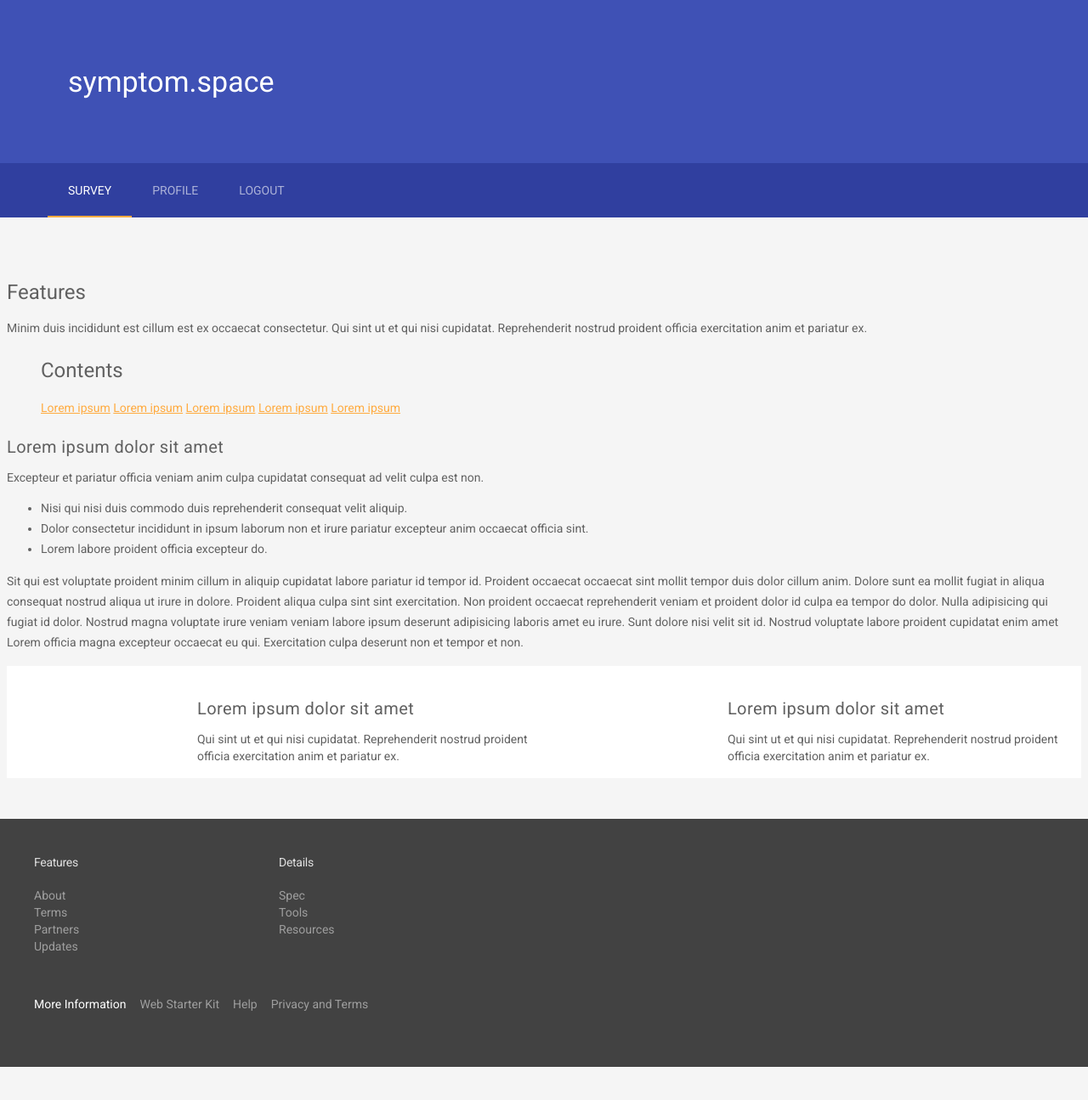
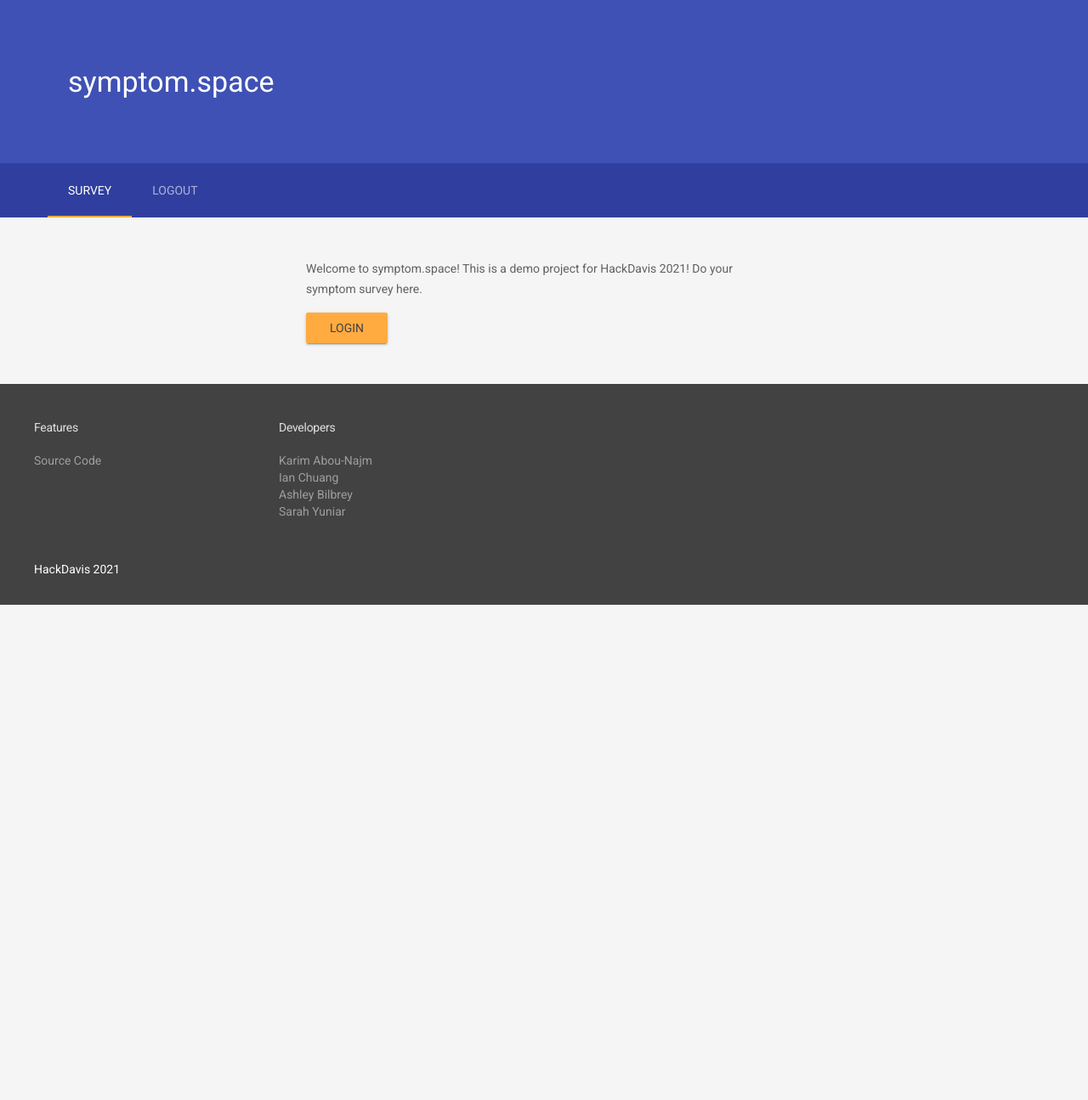
Before and after one commit to AshleyBilbrey/symptomspace, a Flask app: page /tempbase in a window 1280 px wide. Shown: the top 1295 px of the page at 85% size. Run offline with Flask 2, Linux system fonts and the light colour scheme.

Commit message:
Update base.html

```diff
--- a/templates/base.html
+++ b/templates/base.html
@@ -1,127 +1,41 @@
-<!doctype html>
-<!--
-  Material Design Lite
-  Copyright 2015 Google Inc. All rights reserved.
-
-  Licensed under the Apache License, Version 2.0 (the "License");
-  you may not use this file except in compliance with the License.
-  You may obtain a copy of the License at
-
-      https://www.apache.org/licenses/LICENSE-2.0
-
-  Unless required by applicable law or agreed to in writing, software
-  distributed under the License is distributed on an "AS IS" BASIS,
-  WITHOUT WARRANTIES OR CONDITIONS OF ANY KIND, either express or implied.
-  See the License for the specific language governing permissions and
-  limitations under the License
--->
+<!DOCTYPE html>
 <html lang="en">
-  <head>
-    <meta charset="utf-8">
-    <meta http-equiv="X-UA-Compatible" content="IE=edge">
-    <meta name="description" content="A front-end template that helps you build fast, modern mobile web apps.">
-    <meta name="viewport" content="width=device-width, initial-scale=1.0, minimum-scale=1.0">
-    <title>Material Design Lite</title>
-
-    <!-- Add to homescreen for Chrome on Android -->
-    <meta name="mobile-web-app-capable" content="yes">
-    <link rel="icon" sizes="192x192" href="images/android-desktop.png">
-
-    <!-- Add to homescreen for Safari on iOS -->
-    <meta name="apple-mobile-web-app-capable" content="yes">
-    <meta name="apple-mobile-web-app-status-bar-style" content="black">
-    <meta name="apple-mobile-web-app-title" content="Material Design Lite">
-    <link rel="apple-touch-icon-precomposed" href="images/ios-desktop.png">
-
-    <!-- Tile icon for Win8 (144x144 + tile color) -->
-    <meta name="msapplication-TileImage" content="images/touch/ms-touch-icon-144x144-precomposed.png">
-    <meta name="msapplication-TileColor" content="#3372DF">
-
-    <link rel="shortcut icon" href="images/favicon.png">
-
-    <!-- SEO: If your mobile URL is different from the desktop URL, add a canonical link to the desktop page https://developers.google.com/webmasters/smartphone-sites/feature-phones -->
-    <!--
-    <link rel="canonical" href="http://www.example.com/">
-    -->
-
+<head>
+    <meta charset="UTF-8">
+    <meta name="viewport" content="width=device-width, initial-scale=1.0">
+    <title>symptom.space</title>
     <link rel="stylesheet" href="https://fonts.googleapis.com/css?family=Roboto:regular,bold,italic,thin,light,bolditalic,black,medium&amp;lang=en">
     <link rel="stylesheet" href="https://fonts.googleapis.com/icon?family=Material+Icons">
     <link rel="stylesheet" href="https://code.getmdl.io/1.3.0/material.indigo-orange.min.css" />
     <link rel="stylesheet" href="../static/base.css">
-    <style>
-    #view-source {
-      position: fixed;
-      display: block;
-      right: 0;
-      bottom: 0;
-      margin-right: 40px;
-      margin-bottom: 40px;
-      z-index: 900;
+    <script defer src="https://code.getmdl.io/1.3.0/material.min.js"></script>
+</head>
+<style>
+    .centered-container
+    {
+        max-width: 40rem;
+        margin: 0 auto;
     }
-    </style>
-  </head>
-  <body class="mdl-demo mdl-color--grey-100 mdl-color-text--grey-700 mdl-base">
+</style>
+<body class="mdl-color--grey-100 mdl-color-text--grey-700 mdl-base">
     <div class="mdl-layout mdl-js-layout mdl-layout--fixed-header">
       <header class="mdl-layout__header mdl-layout__header--scroll mdl-color--primary">
-        <div class="mdl-layout--large-screen-only mdl-layout__header-row">
-        </div>
+        <div class="mdl-layout--large-screen-only mdl-layout__header-row"></div>
         <div class="mdl-layout--large-screen-only mdl-layout__header-row">
           <h3>symptom.space</h3>
         </div>
-        <div class="mdl-layout--large-screen-only mdl-layout__header-row">
-        </div>
+        <div class="mdl-layout--large-screen-only mdl-layout__header-row"></div>
         <div class="mdl-layout__tab-bar mdl-js-ripple-effect mdl-color--primary-dark">
           <a href="#overview" class="mdl-layout__tab is-active">Survey</a>
-          <a href="#" class="mdl-layout__tab">Profile</a>
           <a href="#" class="mdl-layout__tab">Logout</a>
         </div>
       </header>
       <main class="mdl-layout__content">
         <div class="mdl-layout__tab-panel is-active" id="overview">
-
-          <section class="section--center mdl-grid mdl-grid--no-spacing">
-            <div class="mdl-cell mdl-cell--12-col">
-              <h4>Features</h4>
-              Minim duis incididunt est cillum est ex occaecat consectetur. Qui sint ut et qui nisi cupidatat. Reprehenderit nostrud proident officia exercitation anim et pariatur ex.
-              <ul class="toc">
-                <h4>Contents</h4>
-                <a href="#lorem1">Lorem ipsum</a>
-                <a href="#lorem2">Lorem ipsum</a>
-                <a href="#lorem3">Lorem ipsum</a>
-                <a href="#lorem4">Lorem ipsum</a>
-                <a href="#lorem5">Lorem ipsum</a>
-              </ul>
-
-              <h5 id="lorem1">Lorem ipsum dolor sit amet</h5>
-              Excepteur et pariatur officia veniam anim culpa cupidatat consequat ad velit culpa est non.
-              <ul>
-                <li>Nisi qui nisi duis commodo duis reprehenderit consequat velit aliquip.</li>
-                <li>Dolor consectetur incididunt in ipsum laborum non et irure pariatur excepteur anim occaecat officia sint.</li>
-                <li>Lorem labore proident officia excepteur do.</li>
-              </ul>
-
-              <p>
-                Sit qui est voluptate proident minim cillum in aliquip cupidatat labore pariatur id tempor id. Proident occaecat occaecat sint mollit tempor duis dolor cillum anim. Dolore sunt ea mollit fugiat in aliqua consequat nostrud aliqua ut irure in dolore. Proident aliqua culpa sint sint exercitation. Non proident occaecat reprehenderit veniam et proident dolor id culpa ea tempor do dolor. Nulla adipisicing qui fugiat id dolor. Nostrud magna voluptate irure veniam veniam labore ipsum deserunt adipisicing laboris amet eu irure. Sunt dolore nisi velit sit id. Nostrud voluptate labore proident cupidatat enim amet Lorem officia magna excepteur occaecat eu qui. Exercitation culpa deserunt non et tempor et non.
-              </p>
-
+            <div class="centered-container">
+                <p>Welcome to symptom.space! This is a demo project for HackDavis 2021! Do your symptom survey here.</p>
+                <a href="/login" class="mdl-button mdl-js-button mdl-button--raised mdl-js-ripple-effect mdl-button--accent">Login</a>
             </div>
-          </section>
-          <section class="section--footer mdl-color--white mdl-grid">
-            <div class="section__circle-container mdl-cell mdl-cell--2-col mdl-cell--1-col-phone">
-              <div class="section__circle-container__circle mdl-color--accent section__circle--big"></div>
-            </div>
-            <div class="section__text mdl-cell mdl-cell--4-col-desktop mdl-cell--6-col-tablet mdl-cell--3-col-phone">
-              <h5>Lorem ipsum dolor sit amet</h5>
-              Qui sint ut et qui nisi cupidatat. Reprehenderit nostrud proident officia exercitation anim et pariatur ex.
-            </div>
-            <div class="section__circle-container mdl-cell mdl-cell--2-col mdl-cell--1-col-phone">
-              <div class="section__circle-container__circle mdl-color--accent section__circle--big"></div>
-            </div>
-            <div class="section__text mdl-cell mdl-cell--4-col-desktop mdl-cell--6-col-tablet mdl-cell--3-col-phone">
-              <h5>Lorem ipsum dolor sit amet</h5>
-              Qui sint ut et qui nisi cupidatat. Reprehenderit nostrud proident officia exercitation anim et pariatur ex.
-            </div>
-          </section>
         </div>
 
         <footer class="mdl-mega-footer">
@@ -130,35 +44,27 @@
               <input class="mdl-mega-footer--heading-checkbox" type="checkbox" checked>
               <h1 class="mdl-mega-footer--heading">Features</h1>
               <ul class="mdl-mega-footer--link-list">
-                <li><a href="#">About</a></li>
-                <li><a href="#">Terms</a></li>
-                <li><a href="#">Partners</a></li>
-                <li><a href="#">Updates</a></li>
+                <li><a href="https://github.com/AshleyBilbrey/symptomspace">Source Code</a></li>
               </ul>
             </div>
             <div class="mdl-mega-footer--drop-down-section">
               <input class="mdl-mega-footer--heading-checkbox" type="checkbox" checked>
-              <h1 class="mdl-mega-footer--heading">Details</h1>
+              <h1 class="mdl-mega-footer--heading">Developers</h1>
               <ul class="mdl-mega-footer--link-list">
-                <li><a href="#">Spec</a></li>
-                <li><a href="#">Tools</a></li>
-                <li><a href="#">Resources</a></li>
+                <li>Karim Abou-Najm</li>
+                <li>Ian Chuang</li>
+                <li>Ashley Bilbrey</li>
+                <li>Sarah Yuniar</li>
               </ul>
             </div>
           </div>
           <div class="mdl-mega-footer--bottom-section">
             <div class="mdl-logo">
-              More Information
+                HackDavis 2021
             </div>
-            <ul class="mdl-mega-footer--link-list">
-              <li><a href="https://developers.google.com/web/starter-kit/">Web Starter Kit</a></li>
-              <li><a href="#">Help</a></li>
-              <li><a href="#">Privacy and Terms</a></li>
-            </ul>
           </div>
         </footer>
       </main>
     </div>
-    <script src="https://code.getmdl.io/1.3.0/material.min.js"></script>
-  </body>
+</body>
 </html>
```
